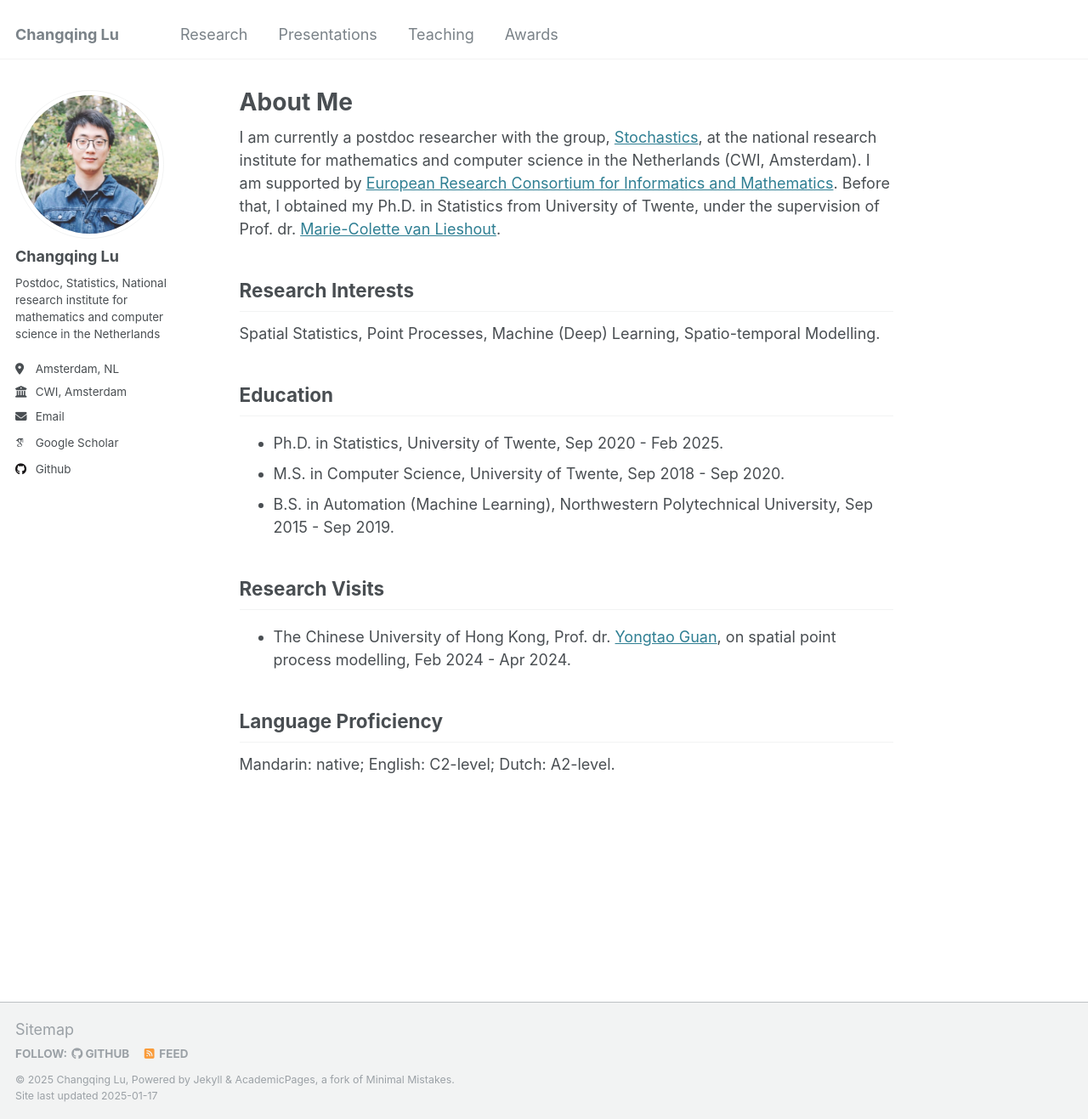
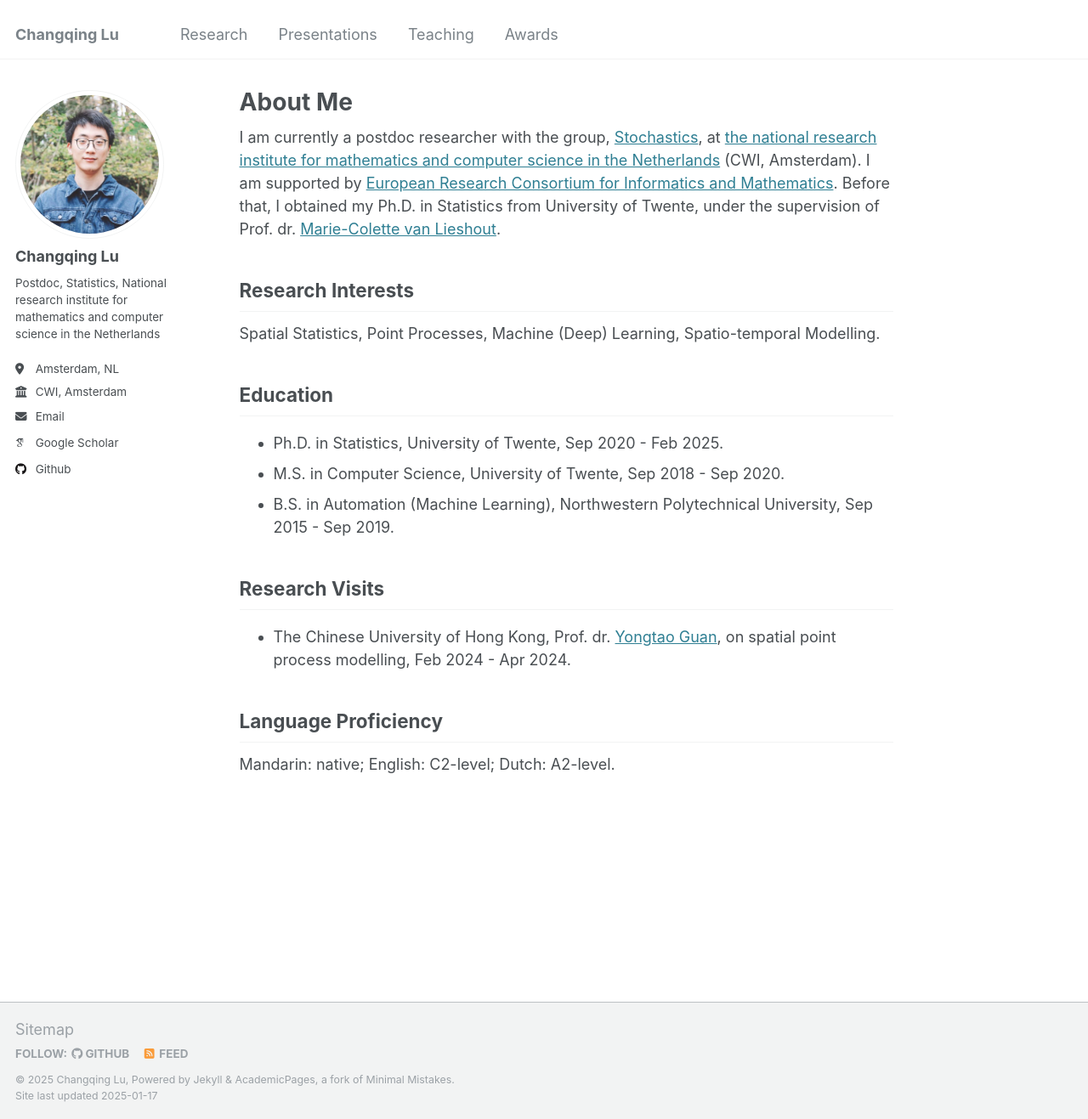
Before and after one commit to Bobby-Lu/Bobby-Lu.github.io, a Jekyll site: the page built from _pages/about.md, in a window 1280 px wide and 1317 px high. Shown: the whole window at 85% size. Built offline with Jekyll 4.4.1, drawn with Linux system fonts in a browser that asks for light colours; some web fonts are replaced; part of the change alters nothing that is shown.

```diff
--- a/_pages/about.md
+++ b/_pages/about.md
@@ -7,7 +7,7 @@ redirect_from:
   - /about.html
 ---
 
-I am currently a postdoc researcher with the group, [Stochastics](https://www.cwi.nl/en/groups/stochastics/), at the national research institute for mathematics and computer science in the Netherlands (CWI, Amsterdam). I am supported by [European Research Consortium for Informatics and Mathematics](https://www.ercim.eu). Before that, I obtained my Ph.D. in Statistics from University of Twente, under the supervision of Prof. dr. [Marie-Colette van Lieshout](https://homepages.cwi.nl/~colette/).
+I am currently a postdoc researcher with the group, [Stochastics](https://www.cwi.nl/en/groups/stochastics/), at [the national research institute for mathematics and computer science in the Netherlands](https://www.cwi.nl/en/) (CWI, Amsterdam). I am supported by [European Research Consortium for Informatics and Mathematics](https://www.ercim.eu). Before that, I obtained my Ph.D. in Statistics from University of Twente, under the supervision of Prof. dr. [Marie-Colette van Lieshout](https://homepages.cwi.nl/~colette/).
 
 
 Research Interests
```
